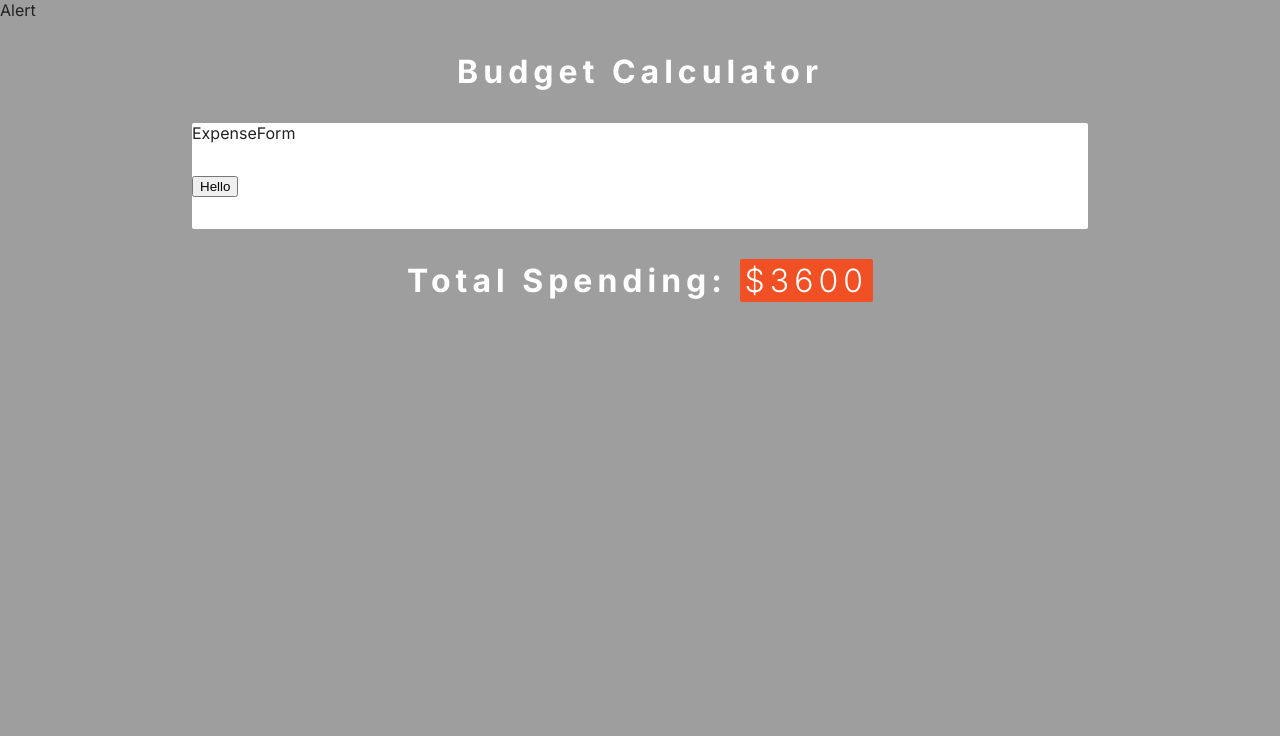
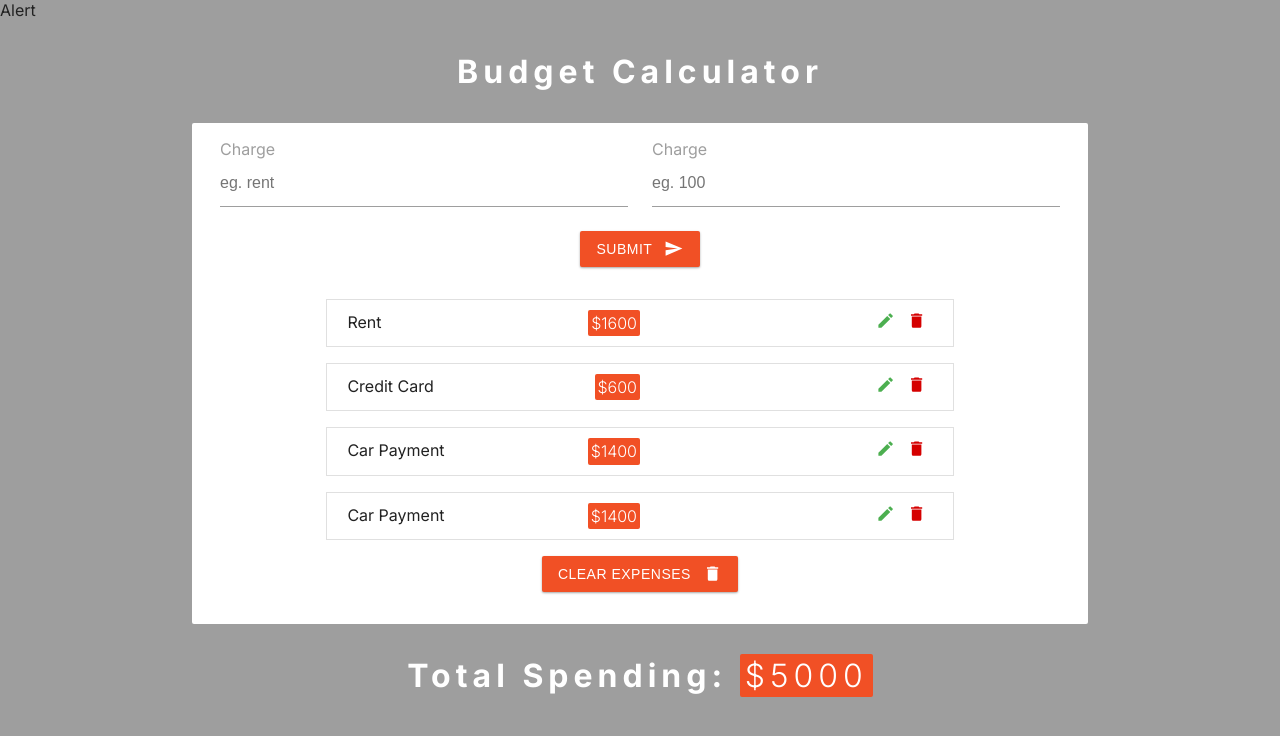
Before and after one commit to chrismbah/Budget-Calculator, a React (Vite) app: page / in a window 1280 px wide. Shown: the top 736 px of the page. Built offline with nearby package versions, Linux system fonts and the light colour scheme.

Commit message:
Added more functionality

```diff
--- a/src/App.jsx
+++ b/src/App.jsx
@@ -8,26 +8,58 @@
 const initialExpenses = [
   { id: uuid(), charge: "rent", amount: 1600 },
   { id: uuid(), charge: "credit card", amount: 600 },
-  { id: uuid(), charge: "credit card", amount: 1400 },
+  { id: uuid(), charge: "car payment", amount: 1400 },
+  { id: uuid(), charge: "car payment", amount: 1400 },
 ];
 
 function App() {
+  //************State values****************** */
+  //All expenses, add expenses
   const [expenses, setExpenses] = useState(initialExpenses);
+  //Single expense
+  const [charge, setCharge] = useState("");
+  //Single amount
+  const [amount, setAmount] = useState("");
+  //************Functionality****************** */
+  function handleCharge(e) {
+    setCharge(e.target.value);
+  }
+  function handleAmount(e) {
+    setAmount(e.target.value);
+  }
+  function handleSubmit(e) {
+    e.preventDefault();
+    if (charge !== "" && amount > 0) {
+      const singleExpense = { id: uuid(), charge: charge, amount: amount };
+      setExpenses([...expenses, singleExpense]);
+      setCharge("");
+      setAmount("");
+    } else {
+      //Handle alert
+    }
+  }
 
   return (
     <>
       <Alert />
       <h1>Budget Calculator</h1>
       <main className="App">
-        <ExpenseForm />
+        <ExpenseForm
+          charge={charge}
+          amount={amount}
+          handleAmount={handleAmount}
+          handleCharge={handleCharge}
+          handleSubmit={handleSubmit}
+        />
         <ExpenseList expenses={expenses} />
       </main>
       <h1>
         Total Spending:{" "}
         <span className="total">
           $
-          {expenses.reduce((acc, curr) => {
-            return (acc += curr.amount);
+          {expenses.reduce((total, curr) => {
+            //Reduces the object to a total figure
+            return (total += parseInt(curr.amount)); //Parse Int takes new amount as a number instead iof string
           }, 0)}
         </span>
       </h1>
--- a/src/components/ExpenseForm.jsx
+++ b/src/components/ExpenseForm.jsx
@@ -1,7 +1,44 @@
-import React from 'react'
+import React from "react";
+import { MdSend } from "react-icons/md";
 
-export default function ExpenseForm() {
+export default function ExpenseForm({
+  charge,
+  amount,
+  handleCharge,
+  handleAmount,
+  handleSubmit,
+}) {
   return (
-    <div>ExpenseForm</div>
-  )
+    <form onSubmit={handleSubmit}>
+      <div className="form-center">
+        <div className="form-group">
+          <label htmlFor="charge">Charge</label>
+          <input
+            type="text"
+            className="form-control"
+            id="charge"
+            name="charge"
+            placeholder="eg. rent"
+            value={charge}
+            onChange={handleCharge}
+          />
+        </div>
+        <div className="form-group">
+          <label htmlFor="amount">Charge</label>
+          <input
+            type="number"
+            className="form-control"
+            id="amount"
+            name="amount"
+            placeholder="eg. 100"
+            value={amount}
+            onChange={handleAmount}
+          />
+        </div>
+      </div>
+      <button type="submit" className="btn">
+        Submit <MdSend className="btn-icon" />
+      </button>
+    </form>
+  );
 }
--- a/src/components/ExpenseItem.jsx
+++ b/src/components/ExpenseItem.jsx
@@ -1,7 +1,22 @@
-import React from 'react'
+import React from "react";
+import { MdDelete, MdEdit } from "react-icons/md";
 
-export default function ExpenseItem() {
+export default function ExpenseItem({ expense }) {
+  const { id, charge, amount } = expense; //Destructuring the object
   return (
-    <div></div>
-  )
+    <li className="item">
+      <div className="info">
+        <span className="expense">{charge}</span>
+        <span className="amount">${amount}</span>
+      </div>
+      <div>
+        <button className="edit-btn" aria-label="edit button">
+          <MdEdit />
+        </button>
+        <button className="clear-btn" aria-label="delete button">
+          <MdDelete />
+        </button>
+      </div>
+    </li>
+  );
 }
--- a/src/components/ExpenseList.jsx
+++ b/src/components/ExpenseList.jsx
@@ -1,15 +1,20 @@
 import React from "react";
 import ExpenseItem from "./ExpenseItem";
+import { MdDelete } from "react-icons/md";
 
 export default function ExpenseList({ expenses }) {
   return (
     <>
       <ul className="list">
-        {expenses.map((expense)=>{
-          return <ExpenseItem key={expense.id} expense={expense}/>
+        {expenses.map((expense) => {
+          return <ExpenseItem key={expense.id} expense={expense} />;
         })}
       </ul>
-      {expenses.length>0 && <button>Hello</button> }
+      {expenses.length > 0 && (
+        <button className="btn">
+          Clear Expenses <MdDelete className="btn-icon" />{" "}
+        </button>
+      )}
     </>
   );
 }
```
Also changed, not shown: 1 other file (tests, documents, lock files or other folders).
